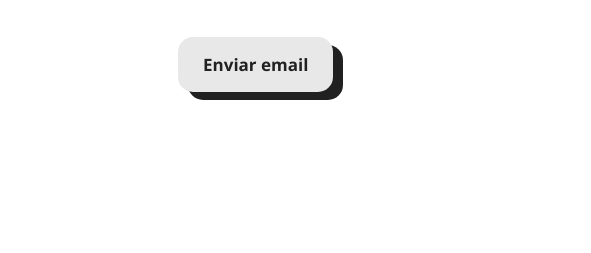
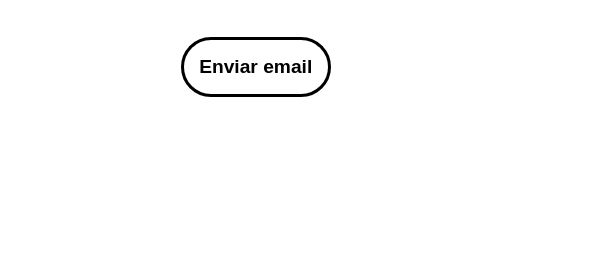
Before and after one commit to DavGauthier/rodadosmoreno, a website: page pages/ubicacion.html in a window 1280 px wide. Shown: the part 462-715 px from the top of the page, 0-591 px from the left. Drawn offline with nearby package versions, Linux system fonts and the light colour scheme.

Commit message:
Cambio de boton

```diff
--- a/scss/Partials/_boton99.scss
+++ b/scss/Partials/_boton99.scss
@@ -1,40 +1,20 @@
 .boton99 {
 
-    padding: 16px 25px;
- border: unset;
- border-radius: 15px;
- color: #212121;
 
- background: #e8e8e8;
+        width: 150px;
+        height: 60px;
+        border: 3px solid #000000;
+        border-radius: 45px;
+        transition: all 0.3s;
+        cursor: pointer;
+        background: white;
+        font-size: 1.2em;
+        font-weight: 550;
+        font-family: 'Montserrat', sans-serif;
+      }
 
- font-weight: 1000;
- font-size: 17px;
- -webkit-box-shadow: 4px 8px 19px -3px rgba(0,0,0,0.27);
- box-shadow: 4px 8px 19px -3px rgba(0,0,0,0.27);
- transition: all 250ms;
- overflow: hidden;
- box-shadow: 10px 8px;
-
-&::before {
-    content: "";
-    position: absolute;
-    top: 0;
-    left: 0;
-    height: 100%;
-    width: 0;
-    border-radius: 15px;
-    background-color: #212121;
-    z-index: -1;
-    -webkit-box-shadow: 4px 8px 19px -3px rgba(0,0,0,0.27);
-    box-shadow: 4px 8px 19px -3px rgba(0,0,0,0.27);
-    transition: all 250ms
-   }
-
-   &:hover {
-    color: #e8e8e8;
-   }
-
-   &:hover::before {
-    width: 100%;
-   }
-}
+      button:hover {
+        background: #000000;
+        color: white;
+        font-size: 1.5em;
+      }
```
Also changed, not shown: scss/style.css, 1 other file.
